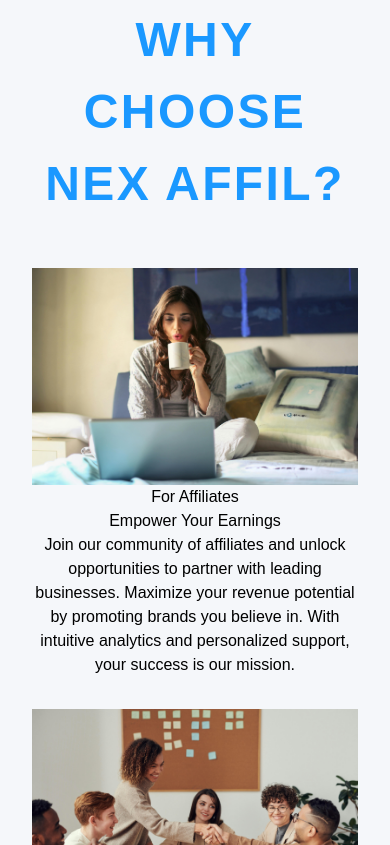
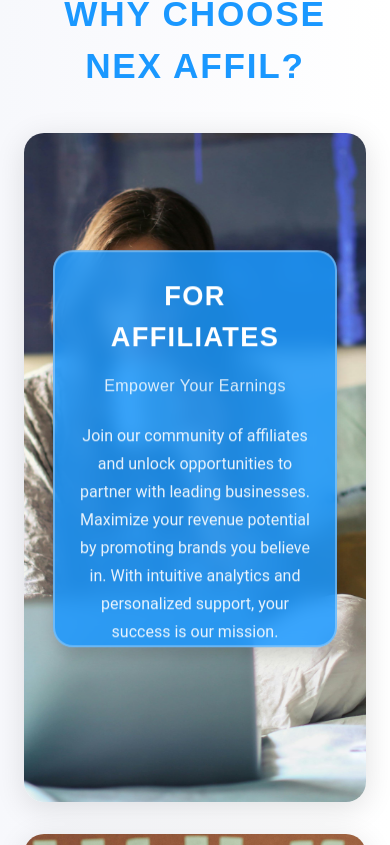
Before and after one commit to Macon4001/affili, a React (Create React App) app: page / in a window 390 px wide. Shown: the part 2519-3364 px from the top of the page. Built offline with nearby package versions, Linux system fonts and the light colour scheme.

Commit message:
fix: update home features page with improved layout and styles
- Enhanced design and spacing for feature cards
- Fixed hover effects and button alignment
- Prepared for backend integration with button functionality

```diff
--- a/src/Pages/Home.tsx
+++ b/src/Pages/Home.tsx
@@ -1,7 +1,7 @@
 import React from 'react';
 import Testimonials from '../components/Testimonials';
 import '../styles/Home.css';
-import HomeFeatures from '../components/HomeFeatues';
+import HomeFeatures from '../components/HomeFeatures';
 import HowItWorks from '../components/HowItWorks';
 
 const HomePage: React.FC = () => {
--- a/src/Pages/ProductMarketplace.tsx
+++ b/src/Pages/ProductMarketplace.tsx
@@ -34,7 +34,7 @@
 
     return (
         <div className="product-marketplace">
-            <h2>Available Products</h2>
+            <h2>My Products</h2>
             <div className="product-grid">
                 {products.map((product) => (
                     // Assign key to the outer element only, not passed as a prop
--- a/src/components/HomeFeatues.tsx
+++ b/src/components/HomeFeatures.tsx
@@ -18,7 +18,7 @@
       <div className="features-grid">
         {/* Each card has a unique image */}
         <HomeFeaturesCard
-          title="For Affiliates"
+          title="FOR AFFILIATES"
           subtitle="Empower Your Earnings"
           description="Join our community of affiliates
                        and unlock opportunities to partner with
@@ -30,7 +30,7 @@
           onClick={() => (window.location.href = '/affiliates')} // Navigate to Affiliates page
         />
         <HomeFeaturesCard
-          title="For Businesses"
+          title="FOR BUSINESSES"
           subtitle="Expand Your Reach"
           description="Take your business to new heights by
                        connecting with top-performing affiliates. Tap into a global network,
@@ -40,7 +40,7 @@
           onClick={() => (window.location.href = '/businesses')} // Navigate to Businesses page
         />
         <HomeFeaturesCard
-          title="Analytics"
+          title="ANALYTICS"
           subtitle="Insights that Inspire Growth"
           description="Harness the power of data with our advanced analytics tools.
                        Track your performance, identify trends, and make data-driven
--- a/src/components/HomeFeaturesCard.tsx
+++ b/src/components/HomeFeaturesCard.tsx
@@ -1,5 +1,5 @@
 import React from 'react';
-import '../styles/HomeFeaturesCard.css';
+import '../styles/HomeFeaturesCard.css'; // Ensure the CSS file contains your updated styles
 
 // Define prop types for HomeFeaturesCard component
 interface HomeFeaturesCardProps {
@@ -18,11 +18,20 @@
                                                                onClick,
                                                            }) => {
     return (
-      <div className="home-feature-card" onClick={onClick}>
-        <img src={image} alt={title} className="feature-image" />
+        <div
+            className="feature-card"
+            style={{ backgroundImage: `url(${image})` }} // Dynamically set the background image
+            onClick={onClick}
+        >
+            {/* Content box */}
+            <div className="feature-card-content">
                 <h3>{title}</h3>
-        <p>{subtitle}</p>
+                <h4>{subtitle}</h4>
                 <p>{description}</p>
+            </div>
+
+            {/* Learn More Button */}
+            <button className="feature-card-button">Learn More</button>
         </div>
     );
 };
--- a/src/styles/HomeFeatures.css
+++ b/src/styles/HomeFeatures.css
@@ -1,60 +1,165 @@
-/* Features Section */
+/* General Styles */
 .features {
-    padding: 4rem 2rem;
   text-align: center;
+  background: linear-gradient(to right, #f7f8fc, #ffffff); /* Subtle light gradient background */
+  transition: background 0.3s ease, transform 0.3s ease;
+  position: relative;
 }
 
 .dark .features {
-    background-color: #333;
+  background: linear-gradient(to right, #1a1a1a, #333); /* Dark gradient for dark mode */
   color: #fff;
 }
 
 .features h2 {
   font-size: 3rem;
-    margin-bottom: 3rem;
-    color: #1a98ff; /* Vibrant blue for title */
-    font-weight: bold;
+  color: #1a98ff; /* Soft vibrant blue *//* Soft vibrant blue for the title */
+  font-weight: 600;
   text-transform: uppercase;
   letter-spacing: 0.05em;
-    font-family: 'Arial', sans-serif; /* Modern sans-serif font */
+  font-family: 'Poppins', sans-serif; /* Elegant and modern font */
+  transition: color 0.3s ease;
+}
+
+/* Features Grid */
+.features-grid {
+  display: grid;
+  grid-template-columns: repeat(auto-fit, minmax(280px, 1fr)); /* Responsive grid with larger card minimum width */
+  gap: 3rem;
+  justify-items: center;
+  margin-top: 2.5rem;
+  transition: transform 0.3s ease;
+}
+
+/* Feature Cards */
+.feature-card {
+  background-color: rgba(255, 255, 255, 0.2); /* Soft frosted glass effect */
+  border-radius: 20px; /* More pronounced rounded corners */
+  box-shadow: 0 6px 30px rgba(0, 0, 0, 0.12); /* More prominent shadow */
+  backdrop-filter: blur(12px); /* Enhanced blur effect */
+  transition: transform 0.4s ease, box-shadow 0.4s ease, background-color 0.4s ease;
+  position: relative;
+  display: flex;
+  flex-direction: column;
+  justify-content: space-between;
+  height: 100%;
+  overflow: hidden;
+  max-width: 100%;
+}
+
+.feature-card:hover {
+  transform: translateY(-12px); /* Larger lift effect on hover */
+  box-shadow: 0 10px 35px rgba(0, 0, 0, 0.18); /* Stronger shadow on hover */
+  background-color: rgba(255, 255, 255, 0.4); /* Slightly lightened background */
+}
+
+.dark .feature-card {
+  background-color: rgba(60, 60, 60, 0.4); /* Darker frosted effect for dark mode */
+  backdrop-filter: blur(10px); /* Slight blur for dark mode */
+  color: #fff;
+  border: 2px solid #444;
+}
+
+.dark .feature-card:hover {
+  background-color: rgba(70, 70, 70, 0.6);
+  box-shadow: 0 10px 35px rgba(0, 0, 0, 0.25); /* Darker shadow for dark mode */
+}
+
+/* Feature Card Title */
+.feature-card h3 {
+  font-size: 2rem;
+  margin-bottom: 1rem;
+  font-weight: 700;
+  color: #ffffff;
+  text-transform: capitalize;
+  letter-spacing: 0.05em;
+  transition: color 0.3s ease;
+}
+
+/* Feature Card Text */
+.feature-card p {
+  color: #ffffff; /* Softer grey text */
+  font-size: 1.1rem;
+  line-height: 1.75;
+  font-family: 'Roboto', sans-serif;
+  transition: color 0.3s ease;
+  margin-bottom: 30%;
+}
+
+.dark .feature-card p {
+  color: #ccc; /* Lighter text color for dark mode */
+}
+
+/* Responsive Styles */
+
+/* For tablets and small desktops */
+@media (max-width: 1024px) {
+  .features h2 {
+    font-size: 2.8rem;
   }
 
   .features-grid {
-    display: grid;
-    grid-template-columns: repeat(auto-fit, minmax(200px, 1fr));
+    grid-template-columns: repeat(auto-fit, minmax(240px, 1fr));
+  }
+
+  .feature-card {
+    padding: 2rem;
+  }
+
+  .feature-card h3 {
+    font-size: 1.9rem;
+  }
+
+  .feature-card p {
+    font-size: 1rem;
+  }
+}
+
+/* For mobile screens */
+@media (max-width: 768px) {
+  .features {
+    padding: 3rem 1.5rem;
+  }
+
+  .features h2 {
+    font-size: 2.2rem;
+  }
+
+  .features-grid {
+    grid-template-columns: 1fr;
     gap: 2rem;
   }
 
   .feature-card {
-    background-color: #f9f9f9;
-    padding: 2rem;
-    border-radius: 8px;
-    box-shadow: 0 4px 6px rgba(0, 0, 0, 0.1);
-    transition: transform 0.3s;
-  }
-
-  .feature-card:hover {
-    transform: translateY(-5px);
-  }
-
-  .dark .feature-card {
-    background-color: #444;
-    color: #fff;
-  }
-
-  .dark .feature-card:hover {
-    background-color: #555;
+    padding: 1.8rem;
   }
 
   .feature-card h3 {
-    font-size: 1.5rem;
-    margin-bottom: 1rem;
+    font-size: 1.7rem;
   }
 
   .feature-card p {
-   color: #fff;
+    font-size: 1rem;
+  }
 }
 
-  .dark .feature-card p {
-    color: #ccc;
+/* Ultra-Wide Screen Adjustments */
+@media (min-width: 1377px) {
+  .features-grid {
+    grid-template-columns: repeat(auto-fit, minmax(350px, 1fr));
+    gap: 3.5rem;
   }
+
+  .feature-card {
+    max-width: 100%;
+    height: auto;
+  }
+
+  .feature-card h3 {
+    font-size: 2.2rem;
+  }
+
+  .feature-card p {
+    font-size: 1.25rem;
+  }
+}
--- a/src/styles/HomeFeaturesCard.css
+++ b/src/styles/HomeFeaturesCard.css
@@ -4,106 +4,99 @@
     background-size: cover; /* Ensure the background covers the entire card */
     background-position: center; /* Center the image */
     background-repeat: no-repeat; /* Avoid repeating the image */
-    border-radius: 16px; /* Rounded corners */
+    border-radius: 24px; /* Pronounced rounded corners for a modern look */
     color: #fff; /* Ensure all text is white */
-    height: 550px; /* Adjust card height */
+    height: 520px; /* Balanced card height */
     display: flex;
     flex-direction: column; /* Allows dynamic growth for content */
     justify-content: flex-end; /* Content stays at the bottom */
     text-align: center;
     overflow: hidden; /* Clip any overflow */
-    box-shadow: 0 4px 6px rgba(0, 0, 0, 0.1); /* Subtle shadow */
-    transition: transform 0.4s cubic-bezier(0.25, 1, 0.5, 1),
-                box-shadow 0.4s cubic-bezier(0.25, 1, 0.5, 1),
-                height 0.5s cubic-bezier(0.25, 1, 0.5, 1); /* Smooth animation */
+    box-shadow: 0 10px 20px rgba(0, 0, 0, 0.25); /* Elegant shadow for depth */
+    transition: transform 0.4s ease, box-shadow 0.4s ease; /* Smooth animation */
 }
 
 /* Content Box */
 .feature-card-content {
     position: relative;
+    margin-top: 120px;
     z-index: 3; /* Ensure content is above all overlays */
-    padding: 1.5rem 2rem; /* Increased padding for better spacing */
-    height: 90%; /* Adjusted height to move the content higher */
+    padding: 2rem; /* Improved padding for better spacing */
+    height: 75%; /* Balanced height */
     color: #fff; /* White text */
-    border: 1.5px solid #1a98ff; /* Subtle blue border */
-    background: rgba(26, 152, 255, 0.8); /* Blue overlay with opacity */
-    backdrop-filter: blur(5px); /* Subtle blur for modern effect */
-    border-radius: 16px; /* Match card corners for consistent style */
-    box-shadow: 0 4px 6px rgba(0, 0, 0, 0.2); /* Inner shadow for depth */
+    border: 2px solid rgba(255, 255, 255, 0.3); /* Subtle white border */
+    background: rgba(26, 152, 255, 0.85); /* Soft frosted blue overlay */
+    backdrop-filter: blur(10px); /* Stronger blur for modern effect */
+    border-radius: 20px; /* Smooth rounded edges */
+    box-shadow: 0 8px 16px rgba(0, 0, 0, 0.15); /* Subtle shadow for depth */
     text-align: center;
-    transition: height 0.4s cubic-bezier(0.25, 1, 0.5, 1), opacity 0.4s ease-in-out; /* Smooth animation */
-    transform: translateY(-10%); /* Moves the content box higher */
+    transition: transform 0.4s ease, opacity 0.4s ease-in-out; /* Smooth animation */
+    transform: translateY(-10%); /* Slightly lift the content box */
 }
 
 /* Header */
 .feature-card-content h3 {
-    font-size: 1.5rem;
-    margin-bottom: 1rem; /* Add spacing below header */
-    font-weight: 600;
+    font-size: 2rem; /* Larger font for emphasis */
+    margin-bottom: 1rem; /* Add spacing below the header */
+    font-weight: 700; /* Make it bold for hierarchy */
     text-transform: uppercase; /* Add emphasis with caps */
+    letter-spacing: 0.05em; /* Slight letter spacing for refinement */
 }
 
-/* Paragraph */
+/* Subtitle */
+.feature-card-content h4 {
+    font-size: 1.25rem; /* Improved subtitle size */
+    font-weight: 500; /* Semi-bold for emphasis */
+    color: rgba(255, 255, 255, 0.85); /* Softer white */
+    margin-bottom: 1.5rem; /* Space below the subtitle */
+    text-transform: capitalize; /* Clean, modern casing */
+    letter-spacing: 0.03em; /* Subtle spacing for style */
+}
+
+/* Description */
 .feature-card-content p {
     font-size: 1rem;
-    line-height: 1.8; /* Improved line spacing for readability */
-    margin-bottom: 1.5rem; /* Added spacing below paragraphs */
+    line-height: 1.8; /* Improved readability */
+    margin-bottom: 1.2rem; /* Adjust spacing for balance */
     opacity: 0.9; /* Slight transparency for elegance */
-}
-
-/* Subtitle Styles */
-.feature-card-content h4 {
-    font-size: 1rem;
-    font-weight: 500; /* Semi-bold for emphasis */
-    color: rgba(255, 255, 255, 0.9); /* Soft white with slight transparency */
-    margin-bottom: 1.5rem; /* Space below the subtitle */
-    text-transform: uppercase; /* Make it stand out */
-    letter-spacing: 0.05em; /* Add subtle spacing between letters */
 }
 
 /* Hover Effects */
 .feature-card:hover {
-    transform: translateY(-12px) scale(1.07); /* Noticeable hover effect */
-    box-shadow: 0 20px 40px rgba(0, 0, 0, 0.3); /* Deeper shadow */
-    height: 100%;
+    transform: translateY(-10px) scale(1.05); /* Subtle lift and scale */
+    box-shadow: 0 15px 30px rgba(0, 0, 0, 0.4); /* Enhanced shadow on hover */
 }
 
 /* Expand Content Box on Hover */
 .feature-card:hover .feature-card-content {
-    transform: translateY(-12%); /* Moves the content even higher on hover */
-}
-
-/* Adjust Paragraph Spacing */
-.feature-card-content p:last-child {
-    margin-bottom: 2rem; /* Ensures proper spacing at the bottom */
+    transform: translateY(-15%); /* Slightly lift the content box more */
+    box-shadow: 0 10px 20px rgba(0, 0, 0, 0.25); /* Add a subtle shadow */
 }
 
 /* Learn More Button */
 .feature-card-button {
     position: absolute;
-    bottom: 30px; /* Adjust the position for spacing */
+    bottom: 75px;
     left: 50%;
-    width: 70%;
-    transform: translateX(-50%) translateY(20px); /* Initially below view */
-    padding: 0.8rem 1.5rem;
-    font-size: 1rem;
+    transform: translateX(-50%) translateY(20px); /* Initial off-screen position */
+    padding: 1rem 2rem; /* Comfortable button size */
+    font-size: 1.1rem;
     font-weight: 600;
     color: #fff;
-    background: linear-gradient(to right, #1a98ff, #50ccff); /* Gradient background */
+    background: linear-gradient(to right, #1a98ff, #50ccff); /* Vibrant gradient */
     border: none;
-    border-radius: 8px;
+    border-radius: 12px; /* Softer button edges */
     cursor: pointer;
     opacity: 0; /* Hidden by default */
     visibility: hidden; /* Prevent interaction when hidden */
-    transition: opacity 0.3s cubic-bezier(0.25, 1, 0.5, 1),
-                transform 0.4s cubic-bezier(0.25, 1, 0.5, 1); /* Smooth animation */
+    transition: opacity 0.4s ease, transform 0.4s ease; /* Smooth animation */
     z-index: 3; /* Ensure it appears above other content */
 }
 
 /* Button Hover Effect */
 .feature-card-button:hover {
-    background: linear-gradient(to right, #50ccff, #1a98ff); /* Reverse gradient on hover */
-    transform: translateX(-50%) translateY(15px) scale(1.1); /* Slightly enlarge the button */
+    background: linear-gradient(to right, #50ccff, #1a98ff); /* Reverse gradient */
+    transform: translateX(-50%) translateY(-5px) scale(1.1); /* Slight lift and scale */
 }
 
 /* Show Button on Card Hover */
@@ -112,3 +105,62 @@
     visibility: visible;
     transform: translateX(-50%) translateY(0); /* Slide into view */
 }
+
+/* Mobile Responsiveness */
+@media (max-width: 768px) {
+    .feature-card {
+        height: 420px; /* Reduce height for smaller screens */
+    }
+
+    .feature-card-content {
+        padding: 1.5rem; /* Adjust padding */
+        height: 65%; /* Adjust height for balance */
+        transform: translateY(-8%); /* Adjust content positioning */
+    }
+
+    .feature-card-content h3 {
+        font-size: 1.6rem; /* Slightly smaller font size */
+    }
+
+    .feature-card-content h4 {
+        font-size: 1rem; /* Adjust subtitle font */
+    }
+
+    .feature-card-content p {
+        font-size: 0.9rem;
+    }
+
+    .feature-card-button {
+        padding: 0.8rem 1.5rem; /* Smaller button */
+        font-size: 0.95rem; /* Adjust font size */
+    }
+}
+
+/* Desktop Enhancements */
+@media (min-width: 1200px) {
+    .feature-card {
+        height: 600px; /* Larger height for desktops */
+    }
+
+    .feature-card-content {
+        padding: 3rem; /* Spacious padding for better visuals */
+        height: 75%; /* Balanced height */
+    }
+
+    .feature-card-content h3 {
+        font-size: 2.25rem; /* Larger header font */
+    }
+
+    .feature-card-content h4 {
+        font-size: 1.5rem; /* Larger subtitle */
+    }
+
+    .feature-card-content p {
+        font-size: 1.2rem; /* Better readability */
+    }
+
+    .feature-card-button {
+        padding: 1.2rem 2.5rem; /* Bigger button for impact */
+        font-size: 1.2rem; /* Larger font for better visibility */
+    }
+}
```
Also changed, not shown: src/styles/Navigation_styles/SideNavbar.css (+5 -2 lines). Lines whose indentation alone changed are shown as unchanged.
